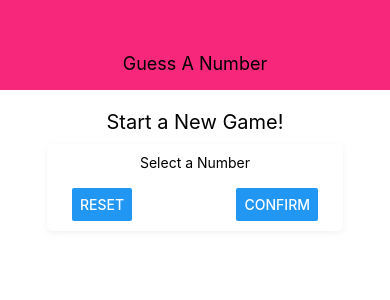
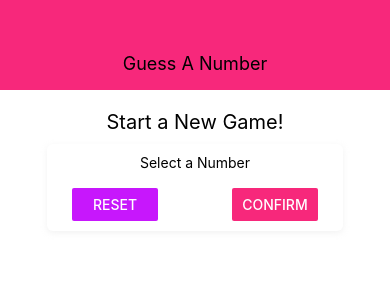
Before and after one commit to faisalhatila/react-native-num-guess-app, a React Native app: screen / in a window 390 px wide. Shown: the top 300 px of the page. Built offline with nearby package versions, Linux system fonts and the light colour scheme.

Commit message:
card buttons style and alignment perfect

```diff
--- a/screens/startgamescreen/index.js
+++ b/screens/startgamescreen/index.js
@@ -9,8 +9,12 @@ const StartGameScreen = () => {
         <Text>Select a Number</Text>
         <TextInput />
         <View style={styles.buttonContainer}>
-          <Button title="Reset" onPress={() => {}} />
-          <Button title="Confirm" onPress={() => {}} />
+          <View style={styles.buttonWrapperView}>
+            <Button title="Reset" onPress={() => {}} color="#c717fc" />
+          </View>
+          <View style={styles.buttonWrapperView}>
+            <Button title="Confirm" onPress={() => {}} color="#f7287b" />
+          </View>
         </View>
       </Card>
     </View>
@@ -38,6 +42,9 @@ const styles = StyleSheet.create({
     justifyContent: "space-between",
     paddingHorizontal: 15,
   },
+  buttonWrapperView: {
+    width: "35%",
+  },
 });
 
 export default StartGameScreen;
```
